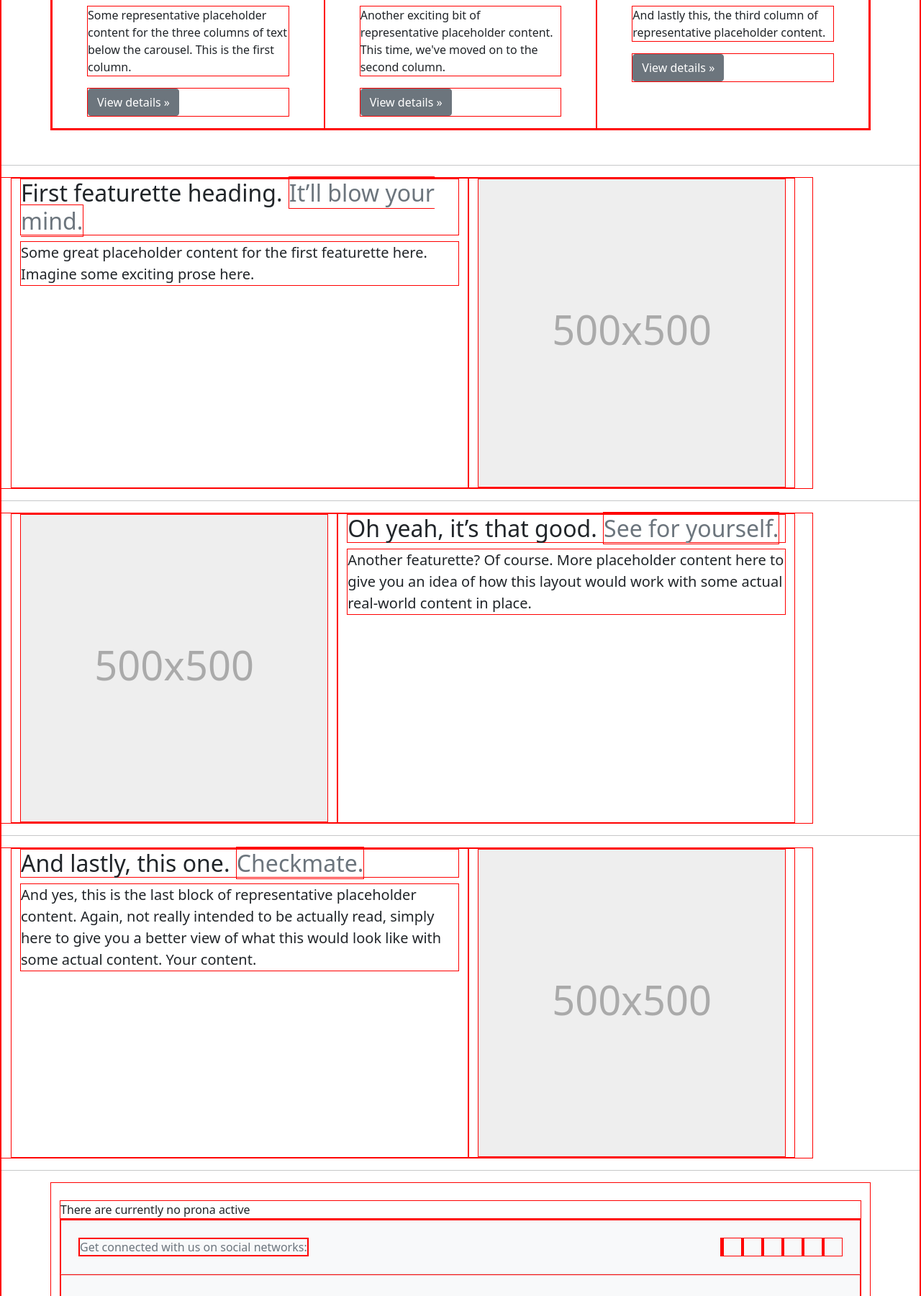
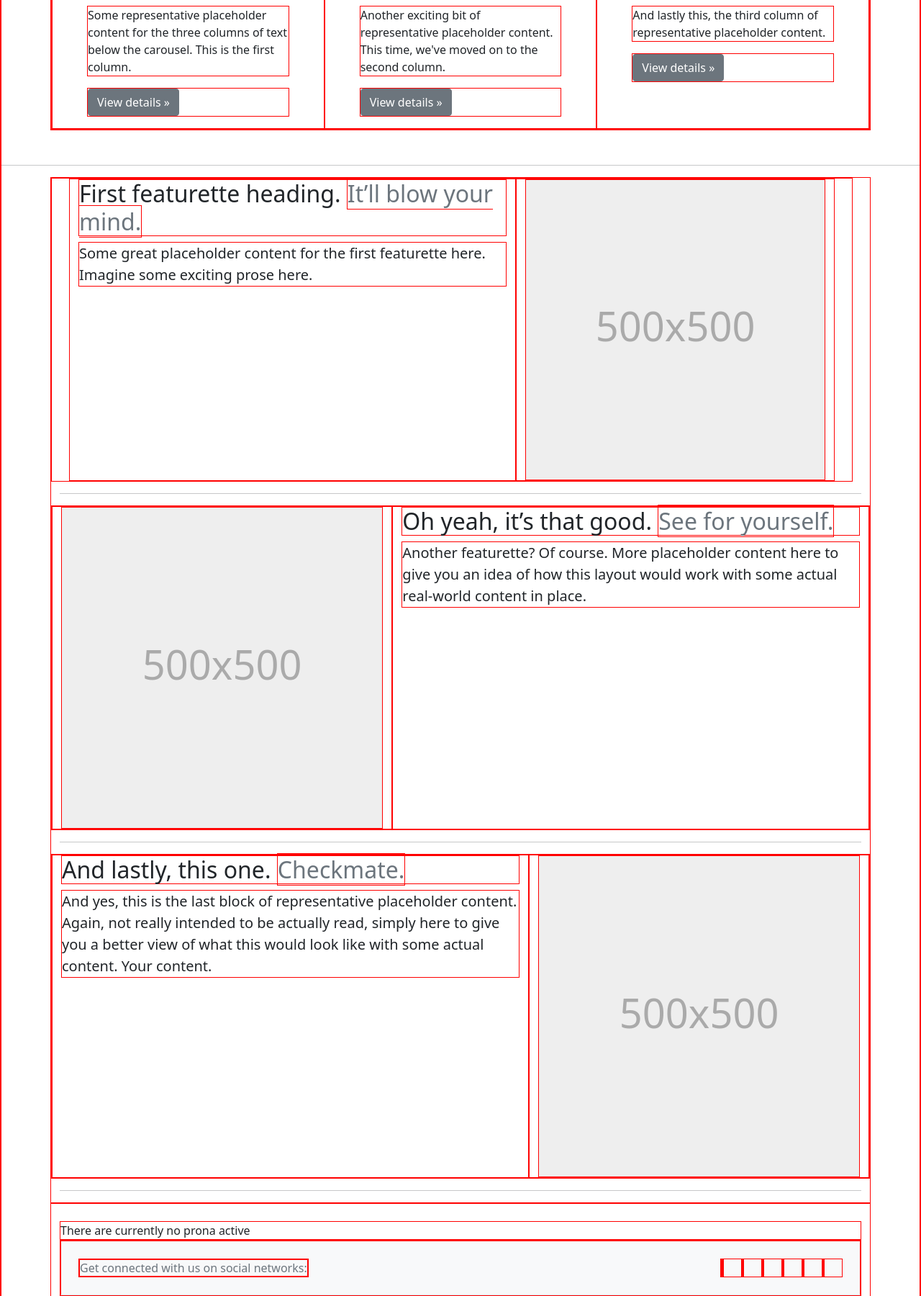
Before and after one commit to Resardo/realestateal, a Django app: page / in a window 1280 px wide. Shown: the part 461-2261 px from the top of the page at 72% size. Run offline with Django 4.2, Linux system fonts and the light colour scheme; data that the repository does not hold is empty; parts of the project's set-up code (start-up, migrations or seed data) failed here and were passed over; some libraries are stand-ins or nearby versions.

Commit message:
programus

```diff
--- a/templates/home/index.html
+++ b/templates/home/index.html
@@ -100,7 +100,7 @@
       </div>
 
     <hr class="featurette-divider">
-
+<div class="container">
     <div class="row featurette container">
       <div class="col-md-7">
         <h2 class="featurette-heading">First featurette heading. <span class="text-muted">It’ll blow your mind.</span></h2>
@@ -114,7 +114,7 @@
 
     <hr class="featurette-divider">
 
-    <div class="row featurette container">
+    <div class="row featurette">
       <div class="col-md-7 order-md-2">
         <h2 class="featurette-heading">Oh yeah, it’s that good. <span class="text-muted">See for yourself.</span></h2>
         <p class="lead">Another featurette? Of course. More placeholder content here to give you an idea of how this layout would work with some actual real-world content in place.</p>
@@ -127,7 +127,7 @@
 
     <hr class="featurette-divider">
 
-    <div class="row featurette container">
+    <div class="row featurette">
       <div class="col-md-7">
         <h2 class="featurette-heading">And lastly, this one. <span class="text-muted">Checkmate.</span></h2>
         <p class="lead">And yes, this is the last block of representative placeholder content. Again, not really intended to be actually read, simply here to give you a better view of what this would look like with some actual content. Your content.</p>
@@ -139,7 +139,7 @@
     </div>
 
     <hr class="featurette-divider">
-
+  </div>
     <div class="container pt-4">
     {% if not properties %}
     <div class="col-12">There are currently no prona active</div>
```
